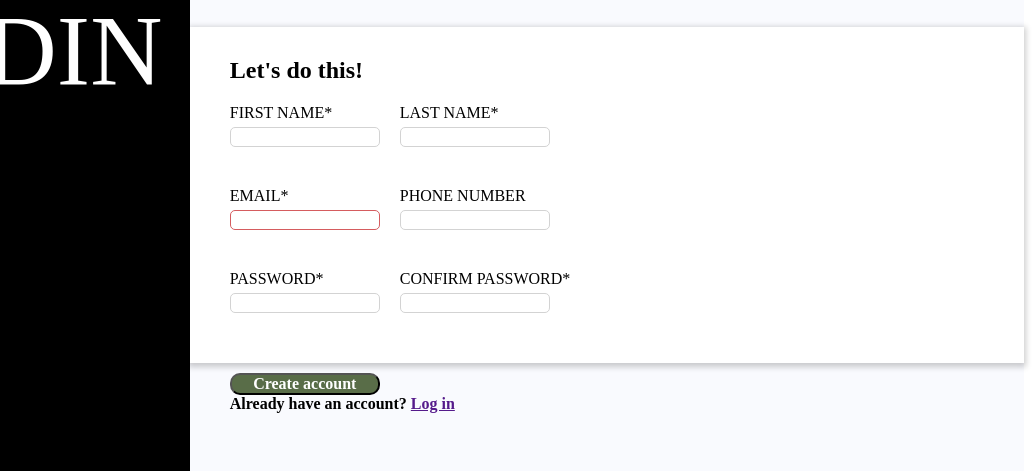
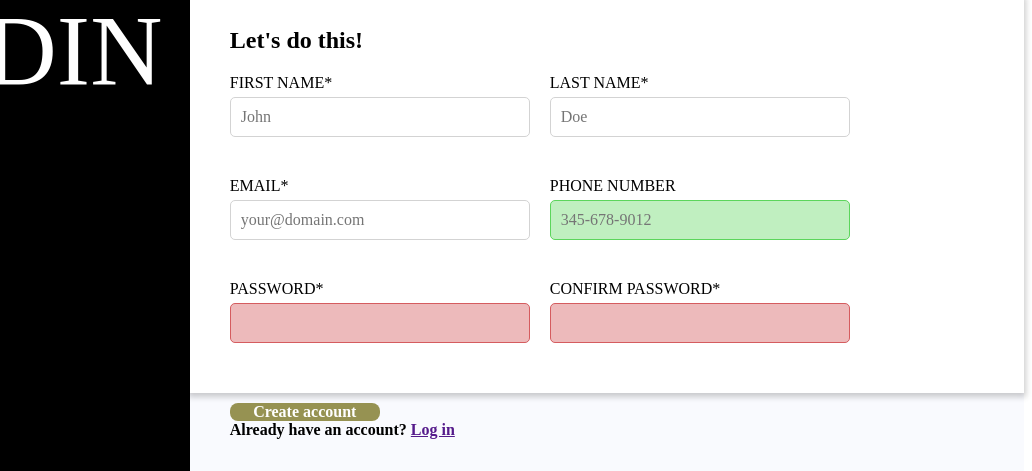
Before and after one commit to JLouisa/sign-up-form, a plain HTML site: page index.html in a window 1280 px wide. Shown: the part 313-784 px from the top of the page, 248-1280 px from the left. Drawn offline with Linux system fonts and the light colour scheme.

Commit message:
Finish styling form cotrol validations

```diff
--- a/index.html
+++ b/index.html
@@ -25,31 +25,31 @@
                     <div class="form-row">
                         <div class="firstRow">
                             <label for="first_name">FIRST NAME*</label>
-                            <input type="text" id="first_name" name="first_name" required>
+                            <input type="text" id="first_name" name="first_name" placeholder="John" required>
                         </div>
                         <div class="firstRow2">
                             <label for="first_name">LAST NAME*</label>
-                            <input type="text" id="last_name" name="last_name" required>
+                            <input type="text" id="last_name" name="last_name" placeholder="Doe" required>
                         </div>
                     </div>
                     <div class="form-row">
                         <div class="firstRow">
                             <label for="email">EMAIL*</label>
-                            <input type="email" id="email" name="email" required>
+                            <input type="email" id="email" name="email" placeholder="your@domain.com" required>
                         </div>
                         <div class="firstRow2">
                             <label for="phone">PHONE NUMBER</label>
-                            <input type="tel" id="phone" name="phone">
+                            <input type="tel" id="phone" name="phone" pattern="[0-9]{3}-[0-9]{3}-[0-9]{4}" placeholder="345-678-9012">
                         </div>
                     </div>
                     <div class="form-row">
                         <div class="firstRow">
                             <label for="pwd">PASSWORD*</label>
-                            <input type="pwd" id="pwd" name="pwd" required>
+                            <input type="password" id="pwd" name="pwd" required>
                         </div>
                         <div class="firstRow2">
                             <label for="pwdc">CONFIRM PASSWORD*</label>
-                            <input type="pwd" id="pwdc" name="pwdc" required>
+                            <input type="password" id="pwdc" name="pwdc" required>
                         </div>
                     </div>
                 </form>
--- a/styles.css
+++ b/styles.css
@@ -77,10 +77,6 @@ body {
     justify-content: stretch;
 }
 
-body section {
-    /* border:1px solid green; */
-}
-
 .top, .mid, .bot {
     display: flex;
     flex-direction: column;
@@ -88,7 +84,6 @@ body section {
     /* border: 2px solid blue; */
     padding: 10px 40px;
 }
-
 
 .top, .bot {
     background-color: rgb(249, 250, 254);
@@ -113,13 +108,6 @@ form {
     flex-direction: column;
 }
 
-input {
-    padding: 10px;
-    border-radius: 5px;
-    width: 300px;
-    border: 1px solid lightgray;
-}
-
 label {
     margin-bottom: 5px;
 }
@@ -129,13 +117,25 @@ label {
 }
 
 button {
-    background-color: #596D48;
-    color: white;
-    padding: 15px 70px;
+
     margin-top: 20px;
-    border-radius: 10px;
-    font-size: 20px;
-    font-weight: 700;
+
+    font-size: 16px;
+    font-weight: bold;
+
+    color: #FFFFFF;
+    background-color: #969252;
+
+    border: none;
+    border-radius: 8px;
+
+    padding: 10px 40px;
+    cursor: pointer;
+}
+
+button:hover {
+    background-color: #28645F;
+    transform: scale(1.01)
 }
 
 a {
@@ -151,14 +151,59 @@ a {
     display: flex;
     justify-content: flex-start;
     gap: 20px;
-  }
+}
 
-  .firstRow, .firstRow2 {
+.firstRow, .firstRow2 {
     display: flex;
     flex-direction: column;
 }
 
-input[type='email']:invalid {
+.form-row input {
+    padding: 10px;
+    border-radius: 5px;
+    width: 300px;
+    border: 1px solid lightgray;
+}
+
+.form-row input:focus {
+    border: 1px solid #5c7cd5;
+    outline: none;
+    box-shadow: 1px 1px 2px 0px rgba(0, 0, 0, 0.315);
+    transform: scale(1.01);
+}
+
+input[type='password']:invalid {
     border: 1px solid #D55C5F;
-    color: #D55C5F;
+    background-color: #d55c5e6b;
+    outline: none;
 }
+
+input[type='tel']:invalid {
+    border: 1px solid #D55C5F;
+    background-color: #d55c5e6b;
+    outline: none;
+}
+
+input[type='password']:valid {
+    border: 1px solid #5cd55c;
+    background-color: #5cd55c62;
+    outline: none;
+}
+
+input[type='text']:valid {
+    border: 1px solid #5cd55c;
+    background-color: #5cd55c62;
+    outline: none;
+}
+
+input[type='email']:valid {
+    border: 1px solid #5cd55c;
+    background-color: #5cd55c62;
+    outline: none;
+}
+
+input[type='tel']:valid {
+    border: 1px solid #5cd55c;
+    background-color: #5cd55c62;
+    outline: none;
+}
```
